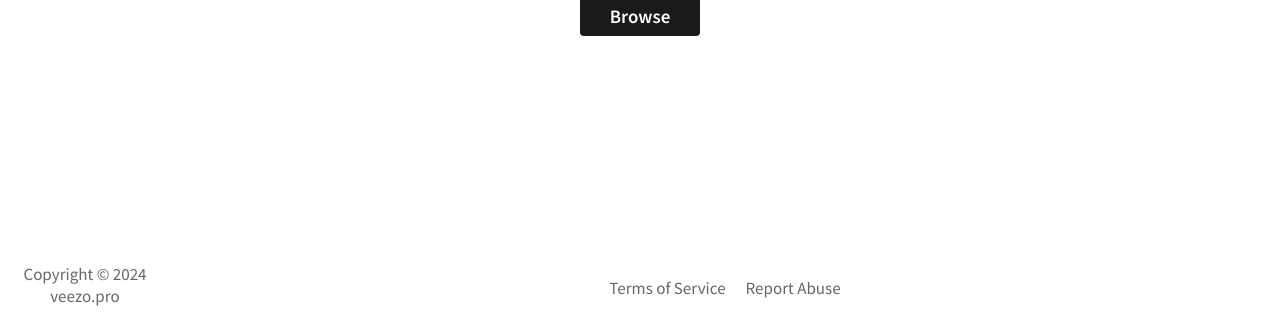
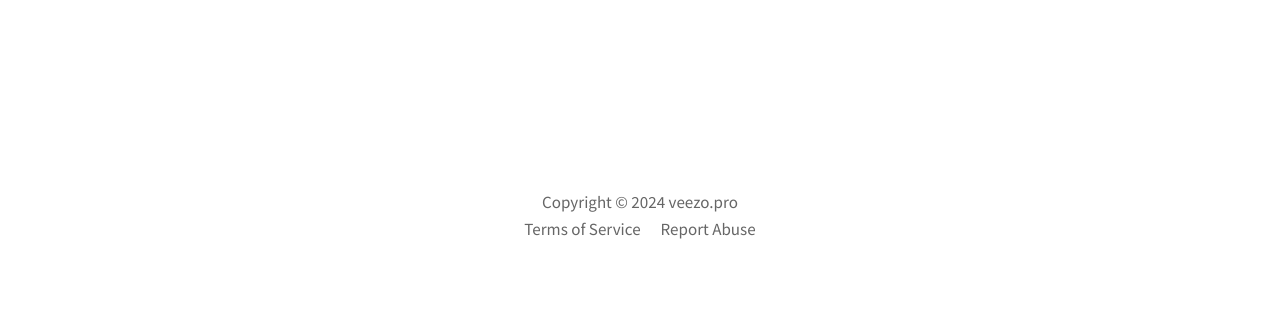
Before and after one commit to thecodefreakster/pro_veezo, a website: page public/index.html in a window 1280 px wide. Shown: the part 477-800 px from the top of the page. Drawn offline with nearby package versions, Linux system fonts and the light colour scheme.

Commit message:
V1 - test 1.1

```diff
--- a/public/style.css
+++ b/public/style.css
@@ -24,7 +24,7 @@ body {
 .container {
   display: flex;
   flex-direction: column;
-  height: 100vh;
+  height: 90vh;
 }
 
 .legal-area {
@@ -330,7 +330,6 @@ img {
 
 footer {
   flex: 0 0 10%;
-  display: flex;
   padding: 20px 0;
   text-align: center;
   font-size: 17px;
```
Also changed, not shown: vercel.json.
